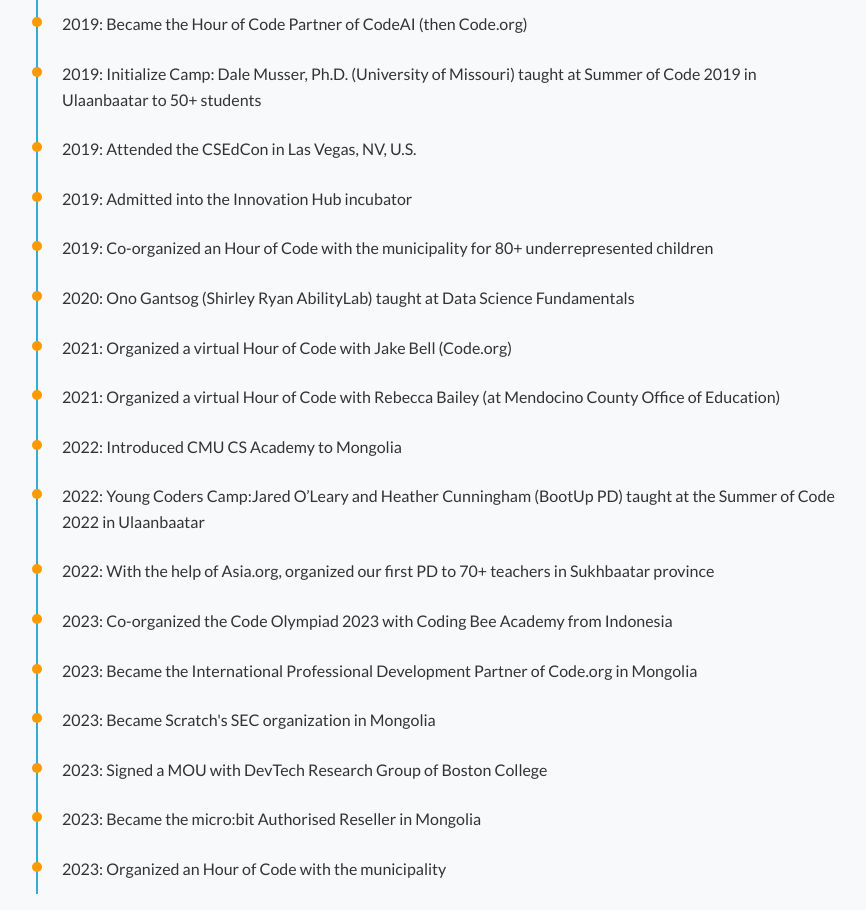
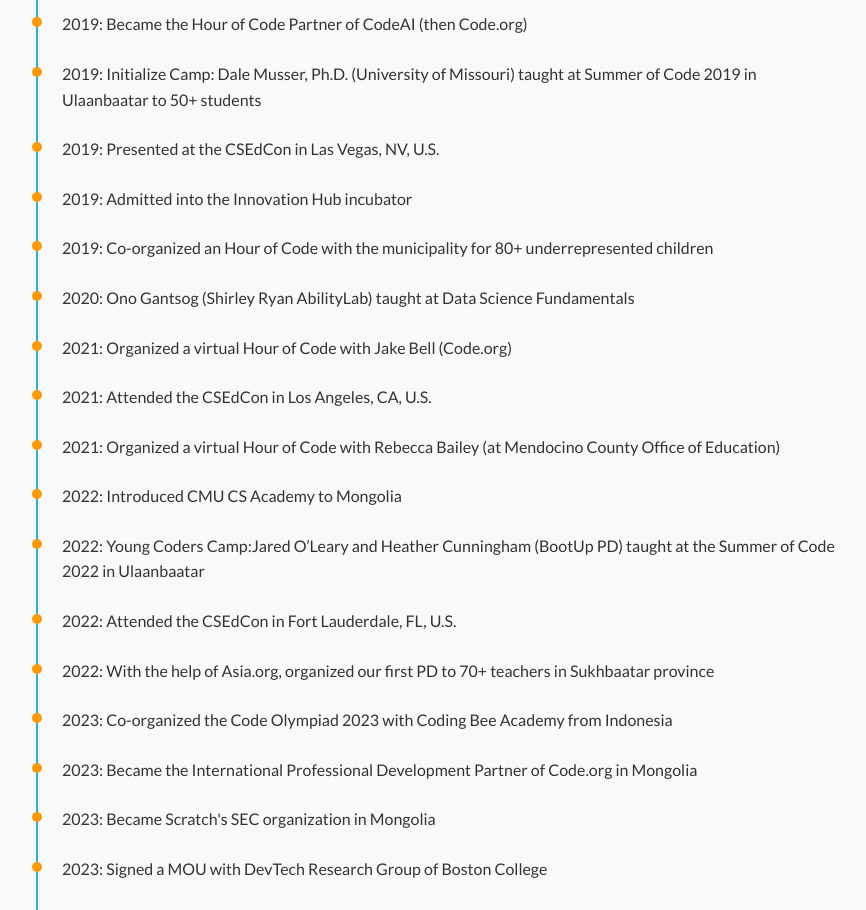
Before and after one commit to zmagsar/computerscience.mn, a Vue app: page /about in a window 1280 px wide. Shown: the part 780-1690 px from the top of the page, without its empty margins (204-1070 px from the left). Built offline with nearby package versions, Linux system fonts and the light colour scheme.

Commit message:
Update AboutView.vue

```diff
--- a/src/views/AboutView.vue
+++ b/src/views/AboutView.vue
@@ -7,14 +7,16 @@
   'Summer of 2018: Founded as the first after-school coding initiative in the country',
   '2019: Became the Hour of Code Partner of CodeAI (then Code.org)',
   '2019: Initialize Camp: Dale Musser, Ph.D. (University of Missouri) taught at Summer of Code 2019 in Ulaanbaatar to 50+ students',
-  '2019: Attended the CSEdCon in Las Vegas, NV, U.S.',
+  '2019: Presented at the CSEdCon in Las Vegas, NV, U.S.',
   '2019: Admitted into the Innovation Hub incubator',
   '2019: Co-organized an Hour of Code with the municipality for 80+ underrepresented children',
   '2020: Ono Gantsog (Shirley Ryan AbilityLab) taught at Data Science Fundamentals',
   '2021: Organized a virtual Hour of Code with Jake Bell (Code.org)',
+  '2021: Attended the CSEdCon in Los Angeles, CA, U.S.',
   '2021: Organized a virtual Hour of Code with Rebecca Bailey (at Mendocino County Office of Education)',
   '2022: Introduced CMU CS Academy to Mongolia',
   '2022: Young Coders Camp:Jared O’Leary and Heather Cunningham (BootUp PD) taught at the Summer of Code 2022 in Ulaanbaatar',
+  '2022: Attended the CSEdCon in Fort Lauderdale, FL, U.S.',
   '2022: With the help of Asia.org, organized our first PD to 70+ teachers in Sukhbaatar province',
   '2023: Co-organized the Code Olympiad 2023 with Coding Bee Academy from Indonesia',
   '2023: Became the International Professional Development Partner of Code.org in Mongolia',
```
